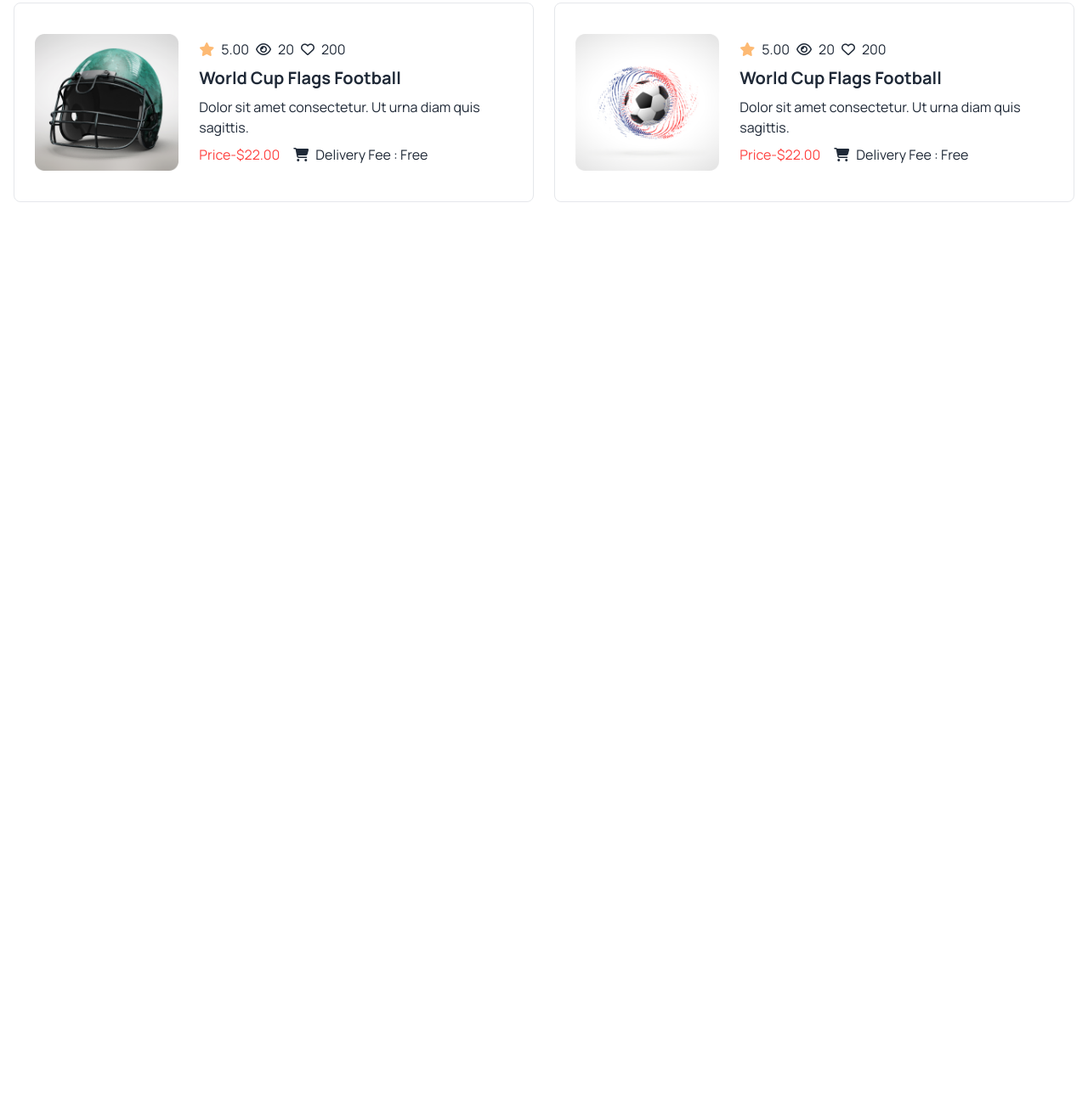
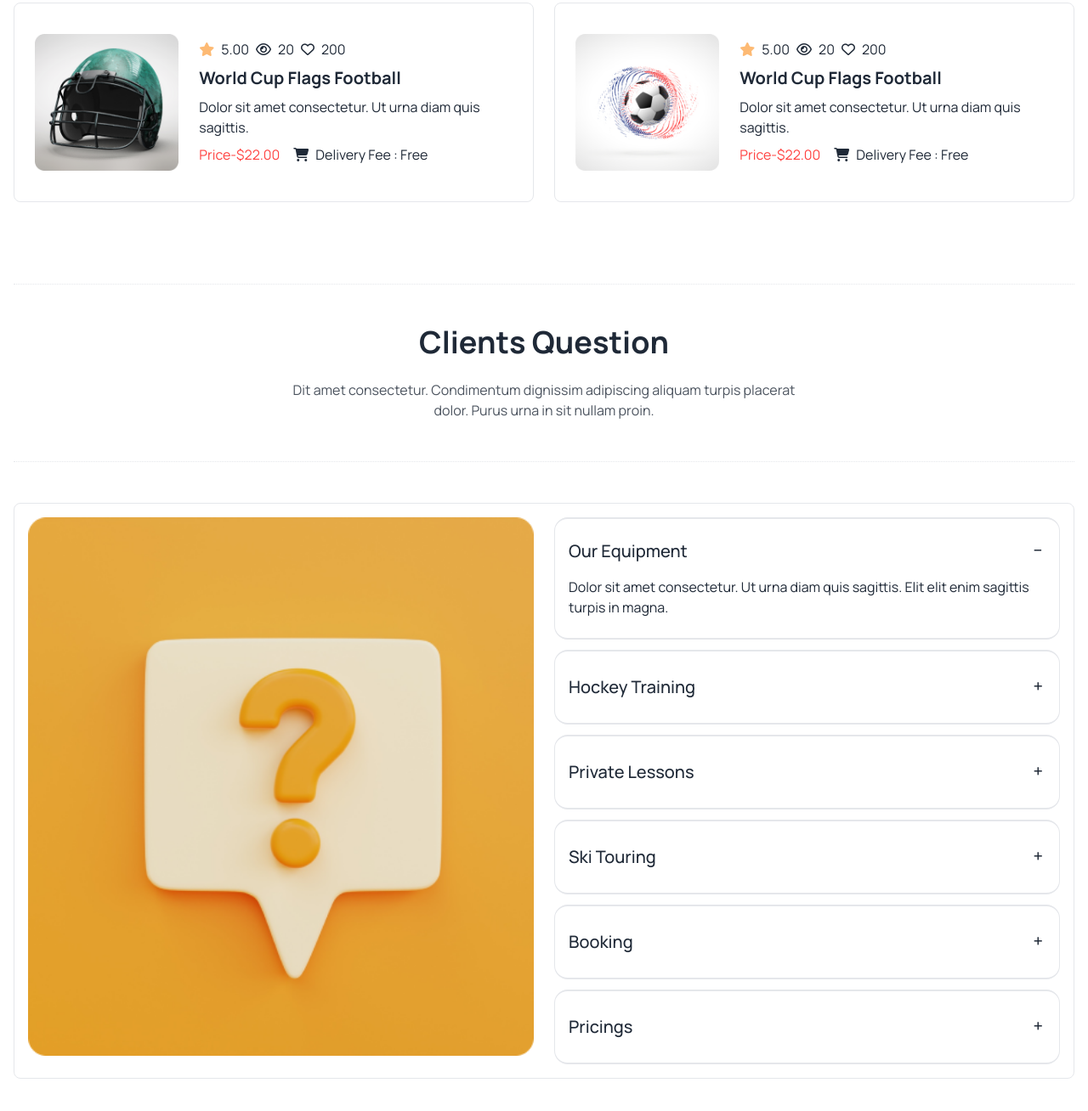
Before and after one commit to aminsohag/hockey-heroes, a plain HTML site: page index.html in a window 1280 px wide. Shown: the part 3490-4798 px from the top of the page at 85% size. Before the commit the page ends 3824 px from the top, so only its background shows below. Drawn offline with nearby package versions, Linux system fonts and the light colour scheme.

Commit message:
clients question section

```diff
--- a/index.html
+++ b/index.html
@@ -342,6 +342,62 @@
               </div>
           </div>
         </section>
+        <!-- fourth section -->
+         <section class="my-12 px-4">
+          <div class="border-dotted border-y-[1.5px] text-center flex flex-col items-center justify-center py-12 space-y-6">
+            <h2 class="text-2xl lg:text-4xl font-bold">Clients Question</h2>
+            <p class="lg:w-1/2 opacity-80 ">Dit amet consectetur. Condimentum dignissim adipiscing aliquam turpis placerat dolor. Purus urna in sit nullam proin. </p>
+          </div>
+          <div class="my-12 grid grid-cols-1 lg:grid-cols-2 gap-6 p-4 border rounded-lg">
+            <div>
+              <img class="w-full" src="Images/11.png" alt="">
+            </div>
+            <div class="space-y-3">
+              <div class="collapse collapse-plus border py-2 border-y-2">
+                <input type="radio" name="my-accordion-3" checked="checked" />
+                <div class="collapse-title text-xl font-medium">Our Equipment</div>
+                <div class="collapse-content">
+                  <p>Dolor sit amet consectetur. Ut urna diam quis sagittis. Elit elit enim sagittis turpis in magna.</p>
+                </div>
+              </div>
+              <div class="collapse collapse-plus py-3 border border-y-2">
+                <input type="radio" name="my-accordion-3" />
+                <div class="collapse-title text-xl font-medium">Hockey Training</div>
+                <div class="collapse-content">
+                  <p>Dolor sit amet consectetur. Ut urna diam quis sagittis. Elit elit enim sagittis turpis in magna.</p>
+                </div>
+              </div>
+              <div class="collapse collapse-plus py-3 border border-y-2">
+                <input type="radio" name="my-accordion-3" />
+                <div class="collapse-title text-xl font-medium">Private Lessons</div>
+                <div class="collapse-content">
+                  <p>Dolor sit amet consectetur. Ut urna diam quis sagittis. Elit elit enim sagittis turpis in magna.</p>
+                </div>
+              </div>
+              <div class="collapse collapse-plus py-3 border border-y-2">
+                <input type="radio" name="my-accordion-3" />
+                <div class="collapse-title text-xl font-medium">Ski Touring</div>
+                <div class="collapse-content">
+                  <p>Dolor sit amet consectetur. Ut urna diam quis sagittis. Elit elit enim sagittis turpis in magna.</p>
+                </div>
+              </div>
+              <div class="collapse collapse-plus py-3 border border-y-2">
+                <input type="radio" name="my-accordion-3" />
+                <div class="collapse-title text-xl font-medium">Booking</div>
+                <div class="collapse-content">
+                  <p>Dolor sit amet consectetur. Ut urna diam quis sagittis. Elit elit enim sagittis turpis in magna.</p>
+                </div>
+              </div>
+              <div class="collapse collapse-plus py-3 border border-y-2">
+                <input type="radio" name="my-accordion-3" />
+                <div class="collapse-title text-xl font-medium">Pricings</div>
+                <div class="collapse-content">
+                  <p>Dolor sit amet consectetur. Ut urna diam quis sagittis. Elit elit enim sagittis turpis in magna.</p>
+                </div>
+              </div>
+            </div>
+          </div>
+         </section>
     </main>
     <footer>
 
```
